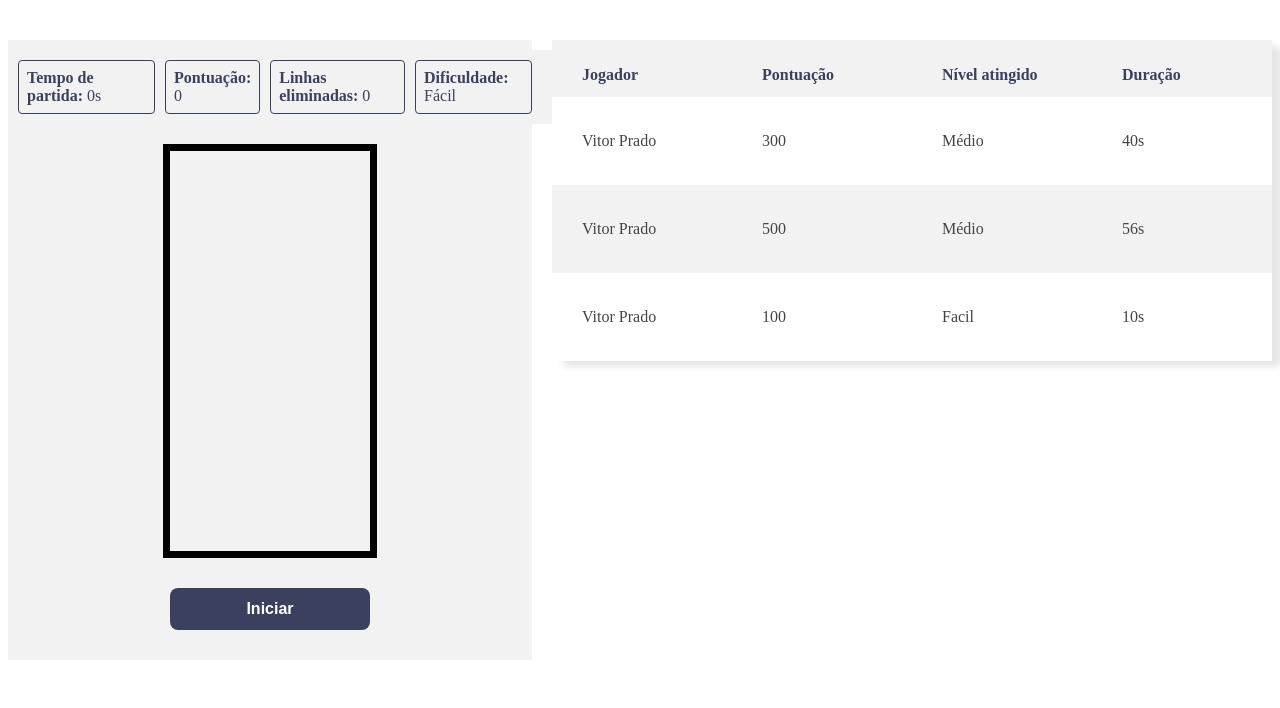
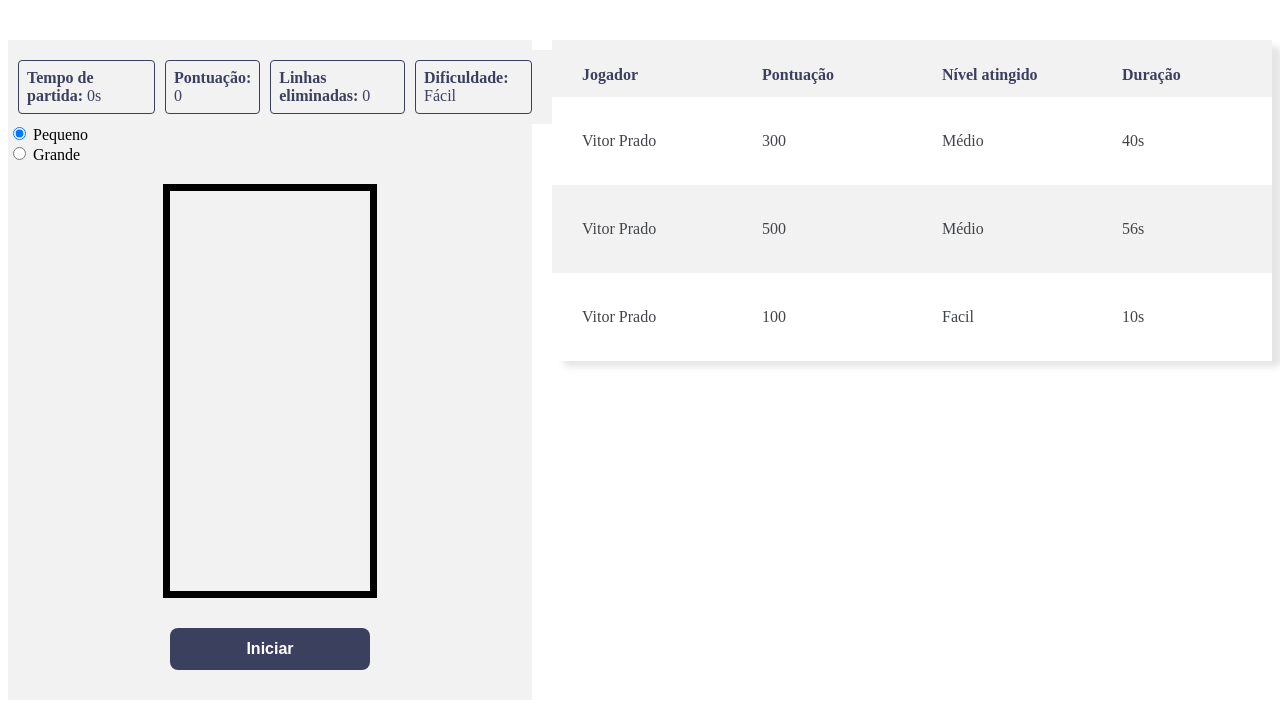
Before and after one commit to gabrielsanttana/rolling-tetris, a PHP site: page /index.html in a window 1280 px wide; the page is wider, and only the part inside the window is pictured. Shown: the part 108-816 px from the top of that part. Before the commit the page ends 768 px from the top of that part, so only its background shows below. Run offline with PHP 8.4, Linux system fonts and the light colour scheme.

Commit message:
Added BoardSizeChooser to the game

```diff
--- a/src/components/Game/keyboardListener.js
+++ b/src/components/Game/keyboardListener.js
@@ -8,7 +8,7 @@ export default function createKeyBoardListener(document) {
   }
 
   function notifyAll(command) {
-    state.observers.forEach((observerFunction) => {
+    state.observers.forEach(observerFunction => {
       observerFunction(command);
     });
   }
@@ -16,6 +16,10 @@ export default function createKeyBoardListener(document) {
   document.addEventListener('keydown', handleKeydown);
 
   function handleKeydown(event) {
+    if ([32, 37, 38, 39, 40].indexOf(event.keyCode) > -1) {
+      event.preventDefault();
+    }
+
     const keyPressed = event.key;
 
     const command = {
--- a/src/containers/Game/index.html
+++ b/src/containers/Game/index.html
@@ -16,7 +16,9 @@
       <h1>Rolling Tetris</h1>
 
       <nav>
-        <div class="nav-item"><a href="../Edit/index.html">Editar perfil</a></div>
+        <div class="nav-item">
+          <a href="../Edit/index.html">Editar perfil</a>
+        </div>
         <div class="nav-item">
           <a href="../Ranking/index.html">Ranking global</a>
         </div>
@@ -27,14 +29,35 @@
     <main>
       <section id="gameSection">
         <header>
-          <div><strong>Tempo de partida: </strong><span id="gameTime">0s</span></div>
+          <div>
+            <strong>Tempo de partida: </strong><span id="gameTime">0s</span>
+          </div>
 
-          <div><strong>Pontuação: </strong><span id="currentScore">0</span></div>
+          <div>
+            <strong>Pontuação: </strong><span id="currentScore">0</span>
+          </div>
 
-          <div><strong>Linhas eliminadas: </strong><span id="clearedLines">0</span></div>
+          <div>
+            <strong>Linhas eliminadas: </strong><span id="clearedLines">0</span>
+          </div>
 
-          <div><strong>Dificuldade: </strong><span id="difficulty">Fácil</span></div>
+          <div>
+            <strong>Dificuldade: </strong><span id="difficulty">Fácil</span>
+          </div>
         </header>
+
+        <div id="boardSizeChooser">
+          <input
+            type="radio"
+            id="smallBoard"
+            name="boardSize"
+            value="small"
+            checked
+          />
+          <label for="small">Pequeno</label><br />
+          <input type="radio" id="bigBoard" name="boardSize" value="big" />
+          <label for="small">Grande</label><br />
+        </div>
 
         <div class="gameContainer">
           <canvas id="screen"></canvas>
@@ -77,8 +100,6 @@
             </tr>
           </tbody>
         </table>
-
-
       </section>
     </main>
 
@@ -92,6 +113,12 @@
       const currentScore = document.getElementById('currentScore');
       const clearedLines = document.getElementById('clearedLines');
       const difficulty = document.getElementById('difficulty');
+
+      const smallBoardRadio = document.getElementById('smallBoard');
+      const bigBoardRadio = document.getElementById('bigBoard');
+      const boardSizeChooser = document.getElementById('boardSizeChooser');
+
+      const startGameButton = document.getElementById('startGameButton');
 
       const board = {
         small: {
@@ -112,8 +139,6 @@
       const keyboardListener = createKeyboardListener(document);
       keyboardListener.subscribe(game.moveTetrimino);
 
-
-
       const renderScreen = createRenderScreen(
         screen,
         game,
@@ -122,13 +147,31 @@
         clearedLines,
         difficulty,
         gameTime,
+        boardSizeChooser,
+        startGameButton
       );
 
       game.subscribe(renderScreen.updateGameStatus);
 
-      const startGameButton = document.getElementById("startGameButton");
       startGameButton.addEventListener('click', () => {
         game.start();
+      });
+
+      smallBoardRadio.addEventListener('click', () => {
+        console.log('evento small');
+        canvas.classList.remove('bigBoard');
+        canvas.classList.add('smallBoard');
+        canvas.height = board.small.height;
+        canvas.width = board.small.width;
+        game.setBoardSize(board.small.height, board.small.width);
+      });
+      bigBoardRadio.addEventListener('click', () => {
+        console.log('evento big');
+        canvas.classList.remove('smallBoard');
+        canvas.classList.add('bigBoard');
+        canvas.height = board.big.height;
+        canvas.width = board.big.width;
+        game.setBoardSize(board.big.height, board.big.width);
       });
     </script>
   </body>
--- a/src/containers/Game/styles.css
+++ b/src/containers/Game/styles.css
@@ -100,6 +100,14 @@ body > main {
   image-rendering: crisp-edges;
   image-rendering: -moz-crisp-edges;
 }
+.gameContainer .smallBoard {
+  height: 400px;
+  width: 200px;
+}
+.gameContainer .bigBoard {
+  height: 600px;
+  width: 300px;
+}
 
 #tableSection {
   margin-left: 20px;
```
Also changed, not shown: src/components/Game/game.js (+22 -15 lines), src/components/Game/renderScreen.js (+15 -1 lines).
